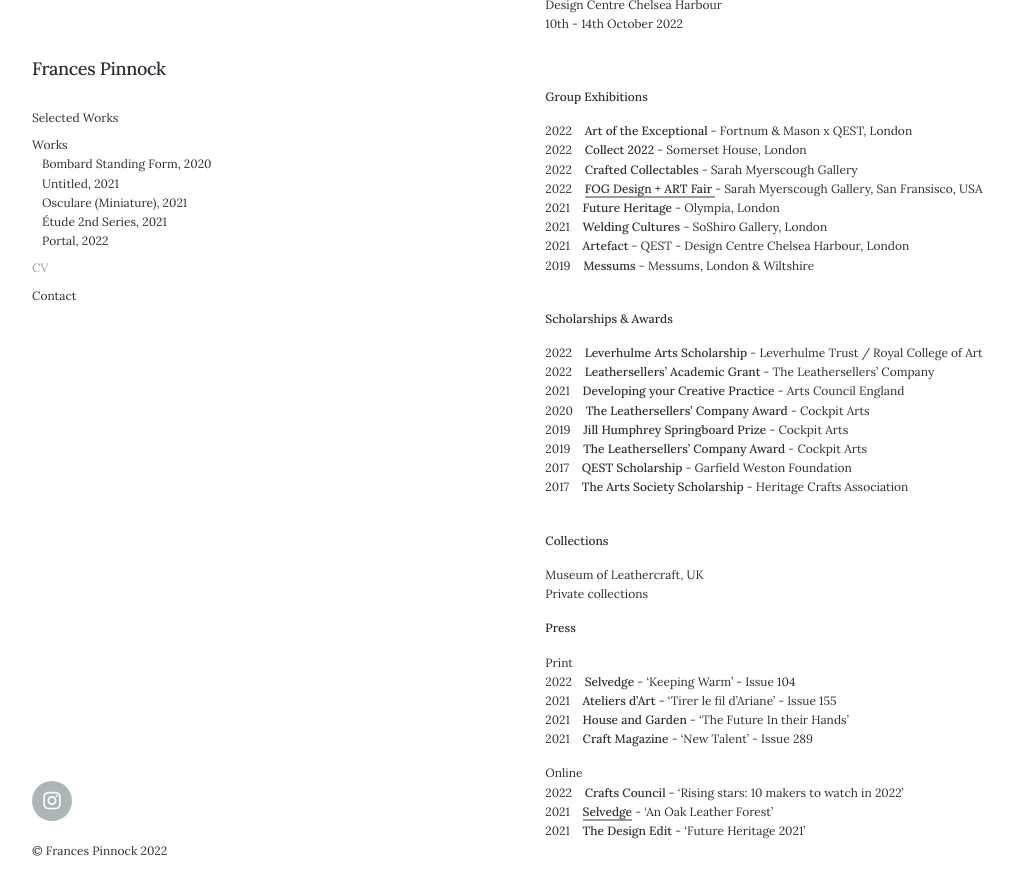
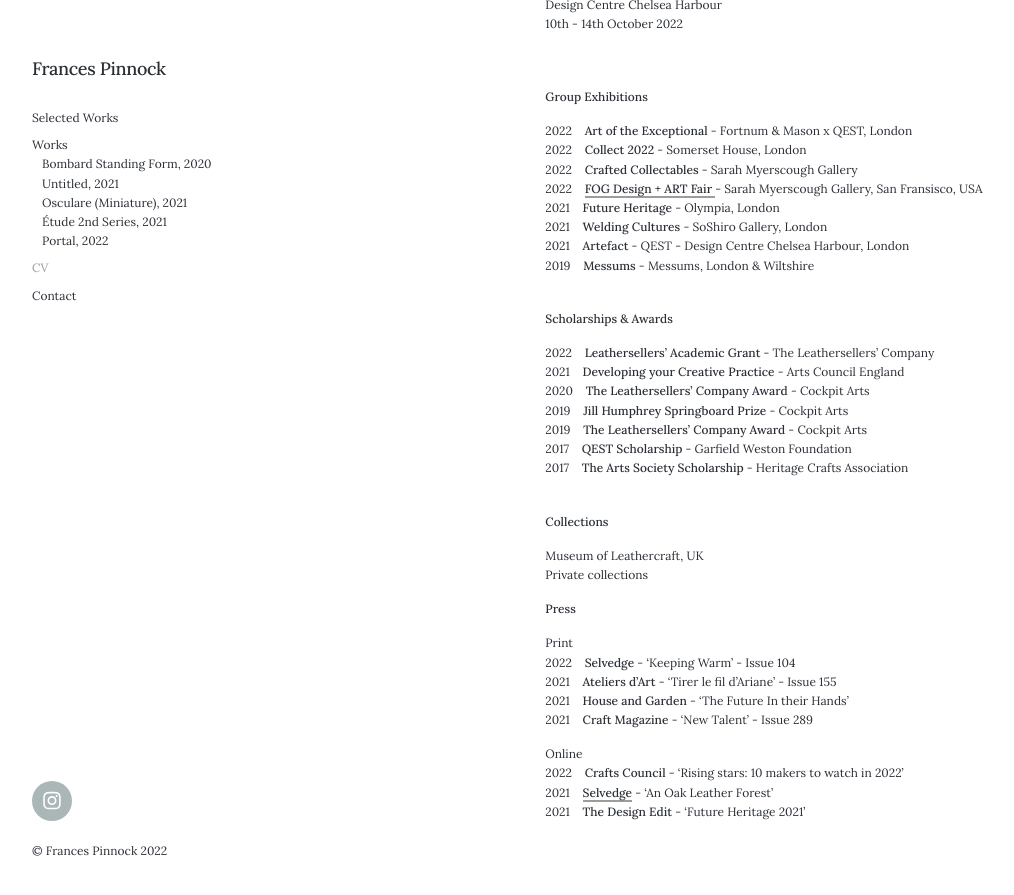
Before and after one commit to francespinnock/francespinnock.github.io, a Jekyll site: the page built from _pages/cv.md, in a window 1280 px wide and 900 px high, scrolled down 519 px. Shown: the top 895 px of the window, without its empty margins (28-1042 px from the left). Built offline with Jekyll 4.4.1, drawn with Linux system fonts in a browser that asks for light colours; nearby versions of some CDN libraries.

Commit message:
Update cv.md

```diff
--- a/_pages/cv.md
+++ b/_pages/cv.md
@@ -48,7 +48,6 @@ Design Centre Chelsea Harbour
 
 **Scholarships & Awards**
 
-2022&nbsp;&nbsp;&nbsp; **Leverhulme Arts Scholarship** - Leverhulme Trust / Royal College of Art
 2022&nbsp;&nbsp;&nbsp; **Leathersellers' Academic Grant** - The Leathersellers' Company
 2021&nbsp;&nbsp;&nbsp; **Developing your Creative Practice** - Arts Council England
 2020&nbsp;&nbsp;&nbsp; **The Leathersellers’ Company Award** - Cockpit Arts
```
